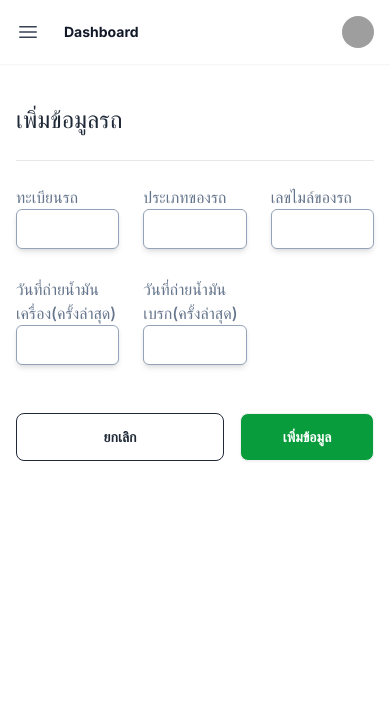
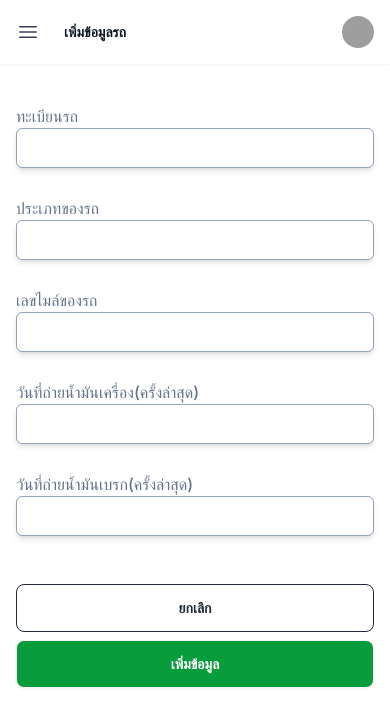
Before and after one commit to CominS00n/vehicle-information-hospital-ui, a Vue app: page /app/add-car in a window 390 px wide. Shown: the top 726 px of the page. Built offline with nearby package versions, Linux system fonts and the light colour scheme; grey boxes are pictures that could not be loaded.

Commit message:
fix: Responsive

```diff
--- a/src/components/Sidebar/Navmenu.vue
+++ b/src/components/Sidebar/Navmenu.vue
@@ -1,50 +1,4 @@
 <template>
-  <!-- <nav class="flex flex-1 flex-col">
-    <ul role="list" class="flex flex-1 flex-col gap-y-7">
-      <li>
-        <ul role="list" class="-mx-2 space-y-1">
-          <li v-for="item in navigation" :key="item.name">
-            <RouterLink :to="item.href">
-              <a
-                :href="item.href"
-                :class="[
-                  item.current
-                    ? 'bg-gray-50 text-indigo-600'
-                    : 'text-gray-700 hover:text-indigo-600 hover:bg-gray-50',
-                  'group flex gap-x-3 rounded-md p-2 text-sm leading-6 font-semibold'
-                ]"
-              >
-                <component
-                  :is="item.icon"
-                  :class="[
-                    item.current ? 'text-indigo-600' : 'text-gray-400 group-hover:text-indigo-600',
-                    'h-6 w-6 shrink-0'
-                  ]"
-                  aria-hidden="true"
-                />
-                {{ item.name }}
-              </a>
-            </RouterLink>
-          </li>
-        </ul>
-      </li>
-      <li class="-mx-6 mt-auto">
-        <a
-          href="#"
-          class="flex items-center gap-x-4 px-6 py-3 text-sm font-semibold leading-6 text-gray-900 hover:bg-gray-50"
-        >
-          <img
-            class="h-8 w-8 rounded-full bg-gray-50"
-            src="https://images.unsplash.com/photo-1472099645785-5658abf4ff4e?ixlib=rb-1.2.1&ixid=eyJhcHBfaWQiOjEyMDd9&auto=format&fit=facearea&facepad=2&w=256&h=256&q=80"
-            alt=""
-          />
-          <span class="sr-only">Your profile</span>
-          <span aria-hidden="true">Tom Cook</span>
-        </a>
-      </li>
-    </ul>
-    {{ items }}
-  </nav> -->
   <ul>
     <li
       v-for="(item, i) in items"
@@ -63,7 +17,7 @@
     </li>
   </ul>
   <div class="flex items-end h-full mb-2">
-    <div class="dropdown dropdown-top hover:bg-gray-50 ">
+    <div class="dropdown dropdown-top hover:bg-gray-50" v-show="disable">
       <div tabindex="0" role="button">
         <div class="flex items-center gap-x-4 text-sm font-semibold leading-6 text-gray-900">
           <div class="w-8 rounded-full">
@@ -112,7 +66,8 @@ export default {
       default: ''
     },
     items: { type: Array, required: true },
-    childrenLinks: { type: Array, default: null }
+    childrenLinks: { type: Array, default: null },
+    disable: { type: Boolean, default: true }
   }
 }
 </script>
--- a/src/components/Sidebar/index.vue
+++ b/src/components/Sidebar/index.vue
@@ -1,6 +1,6 @@
 <template>
   <div>
-    <!-- <TransitionRoot as="template" :show="sidebarOpen">
+    <TransitionRoot as="template" :show="sidebarOpen">
       <Dialog as="div" class="relative z-50 lg:hidden" @close="sidebarOpen = false">
         <TransitionChild
           as="template"
@@ -40,82 +40,25 @@
                     <XMarkIcon class="h-6 w-6 text-white" aria-hidden="true" />
                   </button>
                 </div>
-              </TransitionChild> -->
-    <!-- Sidebar component, swap this element with another sidebar if you like -->
-    <!-- <div class="flex grow flex-col gap-y-5 overflow-y-auto bg-white px-6 pb-2">
+              </TransitionChild>
+              <!-- Sidebar component, swap this element with another sidebar if you like -->
+              <div class="flex grow flex-col gap-y-5 overflow-y-auto bg-white px-6 pb-2">
                 <div class="flex h-16 shrink-0 items-center">
                   <img
-                    class="h-8 w-auto"
-                    src="https://tailwindui.com/img/logos/mark.svg?color=indigo&shade=600"
-                    alt="Your Company"
+                    class="h-8 bg-gray-50"
+                    alt="Tailwind CSS Navbar component"
+                    src="../../image/Logo.jpeg"
                   />
                 </div>
                 <nav class="flex flex-1 flex-col">
-                  <ul role="list" class="flex flex-1 flex-col gap-y-7">
-                    <li>
-                      <ul role="list" class="-mx-2 space-y-1">
-                        <li v-for="item in navigation" :key="item.name">
-                          <RouterLink :to="item.href">
-                            <a
-                              :href="item.href"
-                              :class="[
-                                item.current
-                                  ? 'bg-gray-50 text-indigo-600'
-                                  : 'text-gray-700 hover:text-indigo-600 hover:bg-gray-50',
-                                'group flex gap-x-3 rounded-md p-2 text-sm leading-6 font-semibold'
-                              ]"
-                            >
-                              <component
-                                :is="item.icon"
-                                :class="[
-                                  item.current
-                                    ? 'text-indigo-600'
-                                    : 'text-gray-400 group-hover:text-indigo-600',
-                                  'h-6 w-6 shrink-0'
-                                ]"
-                                aria-hidden="true"
-                              />
-                              {{ item.name }}
-                            </a>
-                          </RouterLink>
-                        </li>
-                      </ul>
-                    </li>
-                    <li>
-                      <div class="text-xs font-semibold leading-6 text-gray-400">Your teams</div>
-                      <ul role="list" class="-mx-2 mt-2 space-y-1">
-                        <li v-for="team in teams" :key="team.name">
-                          <a
-                            :href="team.href"
-                            :class="[
-                              team.current
-                                ? 'bg-gray-50 text-indigo-600'
-                                : 'text-gray-700 hover:text-indigo-600 hover:bg-gray-50',
-                              'group flex gap-x-3 rounded-md p-2 text-sm leading-6 font-semibold'
-                            ]"
-                          >
-                            <span
-                              :class="[
-                                team.current
-                                  ? 'text-indigo-600 border-indigo-600'
-                                  : 'text-gray-400 border-gray-200 group-hover:border-indigo-600 group-hover:text-indigo-600',
-                                'flex h-6 w-6 shrink-0 items-center justify-center rounded-lg border text-[0.625rem] font-medium bg-white'
-                              ]"
-                              >{{ team.initial }}</span
-                            >
-                            <span class="truncate">{{ team.name }}</span>
-                          </a>
-                        </li>
-                      </ul>
-                    </li>
-                  </ul>
+                  <Navmenu :items="menuItems" :disable="false" />
                 </nav>
               </div>
             </DialogPanel>
           </TransitionChild>
         </div>
       </Dialog>
-    </TransitionRoot> -->
+    </TransitionRoot>
 
     <!-- Static sidebar for desktop -->
     <div class="hidden lg:fixed lg:inset-y-0 lg:z-50 lg:flex lg:w-72 lg:flex-col">
@@ -124,61 +67,10 @@
         class="flex grow flex-col gap-y-5 overflow-y-auto border-r border-gray-200 bg-white px-6"
       >
         <div class="flex h-16 shrink-0 items-center">
-          <img
-            class="h-[50px] w-auto mt-5"
-            src="../../image/Logo.jpeg"
-            alt="Your Company"
-          />
+          <img class="h-[50px] w-auto mt-5" src="../../image/Logo.jpeg" alt="Your Company" />
         </div>
-        <!-- <nav class="flex flex-1 flex-col">
-          <ul role="list" class="flex flex-1 flex-col gap-y-7">
-            <li>
-              <ul role="list" class="-mx-2 space-y-1">
-                <li v-for="item in navigation" :key="item.name">
-                  <RouterLink :to="item.href">
-                    <a
-                      :href="item.href"
-                      :class="[
-                        item.current
-                          ? 'bg-gray-50 text-indigo-600'
-                          : 'text-gray-700 hover:text-indigo-600 hover:bg-gray-50',
-                        'group flex gap-x-3 rounded-md p-2 text-sm leading-6 font-semibold'
-                      ]"
-                    >
-                      <component
-                        :is="item.icon"
-                        :class="[
-                          item.current
-                            ? 'text-indigo-600'
-                            : 'text-gray-400 group-hover:text-indigo-600',
-                          'h-6 w-6 shrink-0'
-                        ]"
-                        aria-hidden="true"
-                      />
-                      {{ item.name }}
-                    </a>
-                  </RouterLink>
-                </li>
-              </ul>
-            </li>
-            <li class="-mx-6 mt-auto">
-              <a
-                href="#"
-                class="flex items-center gap-x-4 px-6 py-3 text-sm font-semibold leading-6 text-gray-900 hover:bg-gray-50"
-              >
-                <img
-                  class="h-8 w-8 rounded-full bg-gray-50"
-                  src="https://images.unsplash.com/photo-1472099645785-5658abf4ff4e?ixlib=rb-1.2.1&ixid=eyJhcHBfaWQiOjEyMDd9&auto=format&fit=facearea&facepad=2&w=256&h=256&q=80"
-                  alt=""
-                />
-                <span class="sr-only">Your profile</span>
-                <span aria-hidden="true">Tom Cook</span>
-              </a>
-            </li>
-          </ul>
-        </nav> -->
         <Navmenu :items="menuItems" />
-    </div>
+      </div>
     </div>
 
     <div
@@ -192,7 +84,11 @@
         <span class="sr-only">Open sidebar</span>
         <Bars3Icon class="h-6 w-6" aria-hidden="true" />
       </button>
-      <div class="flex-1 text-sm font-semibold leading-6 text-gray-900">Dashboard</div>
+      <div class="flex-1 text-sm font-semibold leading-6 text-gray-900">
+        <div v-for="(item, i) in menuItems">
+          {{ this.$route.name === item.link ? item.title : '' }}
+        </div>
+      </div>
       <a href="#">
         <span class="sr-only">Your profile</span>
         <img
@@ -226,7 +122,7 @@ import {
   UsersIcon,
   XMarkIcon
 } from '@heroicons/vue/24/outline'
-import Navmenu from "./Navmenu.vue";
+import Navmenu from './Navmenu.vue'
 
 const sidebarOpen = ref(false)
 </script>
--- a/src/views/about.vue
+++ b/src/views/about.vue
@@ -1,8 +1,8 @@
 <template>
   <div class="">
-    <h1 class="text-2xl">เพิ่มข้อมูลรถ</h1>
-    <hr class="my-6">
-    <div class="grid grid-cols-3 gap-x-6 gap-y-7">
+    <h1 class="text-2xl hidden lg:block">เพิ่มข้อมูลรถ</h1>
+    <hr class="my-6 hidden lg:block">
+    <div class="grid lg:grid-cols-3 gap-x-6 gap-y-7">
       <div class="w-full space-y-6">
         <textinput label="ทะเบียนรถ" />
       </div>
@@ -19,9 +19,9 @@
         <textinput label="วันที่ถ่ายน้ำมันเบรก(ครั้งล่าสุด)" />
       </div>
     </div>
-    <div class="mt-12 flex gap-x-4">
-      <div>
-        <button class="btn btn-outline w-52">ยกเลิก</button>
+    <div class="mt-12 grid gap-y-2 md:flex md:gap-x-4">
+      <div class="md:w-52 w-full">
+        <button class="btn btn-outline md:w-52 w-full">ยกเลิก</button>
       </div>
       <div class="w-full">
         <button class="btn bg-[#099c3d] text-white hover:bg-[#099c3d] w-full">เพิ่มข้อมูล</button>
--- a/src/views/contect.vue
+++ b/src/views/contect.vue
@@ -4,8 +4,8 @@
     <textinput label="Hello world" placeholder="" />
     <textinput label="Hello world" placeholder="" />
   </div> -->
-  <h1 class="text-2xl">ข้อมูลรถ</h1>
-  <hr class="my-6">
+  <h1 class="text-2xl hidden lg:block">ข้อมูลรถ</h1>
+  <hr class="my-6 hidden lg:block">
   <div class="overflow-x-auto">
     <table class="table">
       <!-- head -->
--- a/src/views/reserve.vue
+++ b/src/views/reserve.vue
@@ -1,6 +1,6 @@
 <template>
-  <h1 class="text-2xl">ข้อมูลการจอง</h1>
-  <hr class="my-6">
+  <h1 class="text-2xl hidden lg:block">ข้อมูลการจอง</h1>
+  <hr class="my-6 hidden lg:block">
   <div class="overflow-x-auto">
     <table class="table">
       <!-- head -->
```
